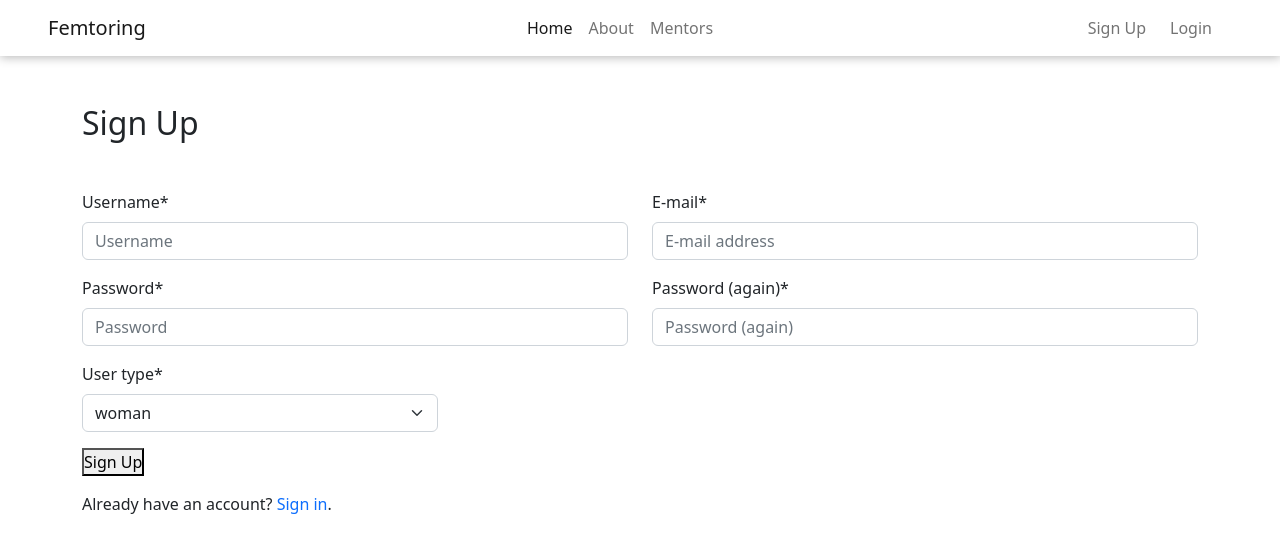
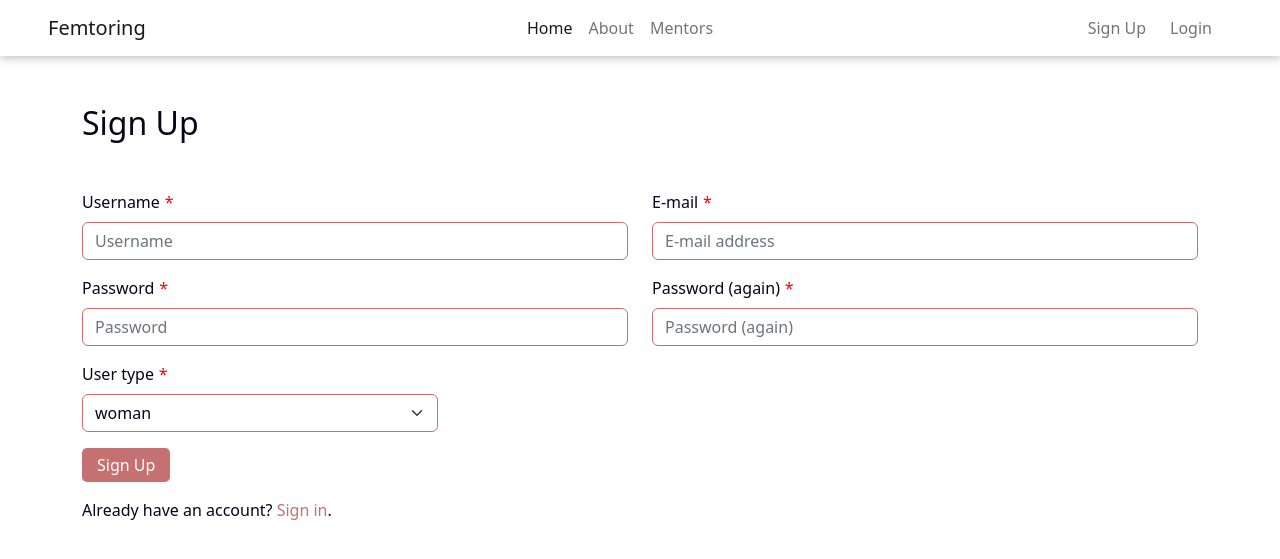
Before and after one commit to folarin-ogungbemi/Femtoring, a Django app: page /accounts/signup/ in a window 1280 px wide. Shown: the top 559 px of the page. Run offline with Django 4.2, Linux system fonts and the light colour scheme; some libraries are stand-ins or nearby versions.

Commit message:
Style auth form

```diff
--- a/static/css/base.css
+++ b/static/css/base.css
@@ -5,6 +5,8 @@ GENERAL STYLE
 
 :root{
     --col-light:#fff;
+    --col-main: #c57171;
+    --col-dark: #0a031a;
 }
 
 *{
@@ -13,6 +15,40 @@ GENERAL STYLE
     box-sizing: border-box;
 }
 
+body{
+    color: var(--col-dark);
+}
+
+.f-text-link{
+    color: var(--col-main);
+}
+
+/* Buttons*/
+.action-btn{
+    color: var(--col-light) !important;
+    background: var(--col-main);
+    border: var(--col-main);
+    border-radius: 5px;
+    width: fit-content;
+    padding: 5px 15px;
+}
+
+.asteriskField{
+    color: red;
+    padding-left: 0.3rem;
+}
+
+.form-control,
+.form-select{
+    color:var(--col-dark);
+    border-color: var(--col-main);
+}
+
+.form-control:focus,
+.form-select:focus{
+    box-shadow: 0.5px 0.5px 2px 0.5px rgba(0, 0, 0, 0.3);
+    border-color: var(--col-main);
+}
 
 /* Navbar */
 .top-nav{
--- a/templates/account/login.html
+++ b/templates/account/login.html
@@ -22,11 +22,11 @@
           <input type="hidden" name="{{ redirect_field_name }}" value="{{ redirect_field_value }}" />
           {% endif %}
           <div class="my-2">
-            <button class="primaryAction btn-submit" type="submit">{% trans "Sign In" %}</button>
+            <button class="primaryAction action-btn" type="submit">{% trans "Sign In" %}</button>
           </div>
         </form>
         <p>{% blocktrans %}If you have not created an account yet, then please
-          <a href="{{ signup_url }}">sign up</a> first.{% endblocktrans %}
+          <a class="text-decoration-none f-text-link" href="{{ signup_url }}" >sign up</a> first.{% endblocktrans %}
         </p>
       </div>
     </div>
--- a/templates/account/logout.html
+++ b/templates/account/logout.html
@@ -19,7 +19,7 @@
           {% if redirect_field_value %}
           <input type="hidden" name="{{ redirect_field_name }}" value="{{ redirect_field_value }}"/>
           {% endif %}
-          <button type="submit">{% trans 'Sign Out' %}</button>
+          <button type="submit" class="action-btn">{% trans 'Sign Out' %}</button>
         </form>
       </div>
     </div>
--- a/templates/account/signup.html
+++ b/templates/account/signup.html
@@ -38,9 +38,9 @@
           {% if redirect_field_value %}
             <input type="hidden" name="{{ redirect_field_name }}" value="{{ redirect_field_value }}" />
           {% endif %}
-          <button class="btn-submit" type="submit">{% trans "Sign Up" %}</button>
+          <button class="action-btn" type="submit">{% trans "Sign Up" %}</button>
           <div class="my-3">
-            <p>{% blocktrans %}Already have an account? <a  class="text-decoration-none" href="{{ login_url }}">Sign in</a>.{% endblocktrans %}</p>
+            <p>{% blocktrans %}Already have an account? <a  class="text-decoration-none f-text-link" href="{{ login_url }}">Sign in</a>.{% endblocktrans %}</p>
           </div>
         </form>
       </div>
```
